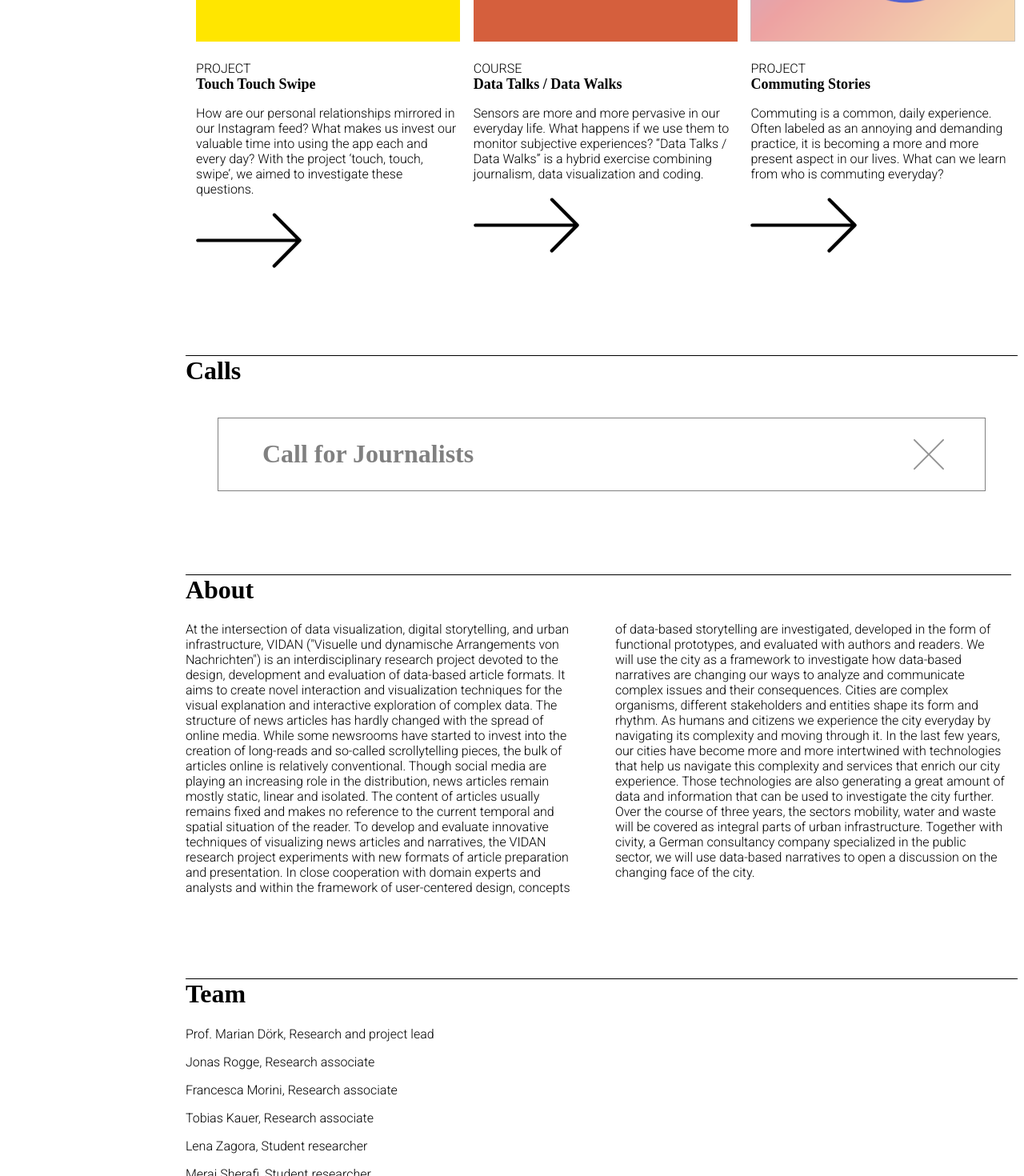
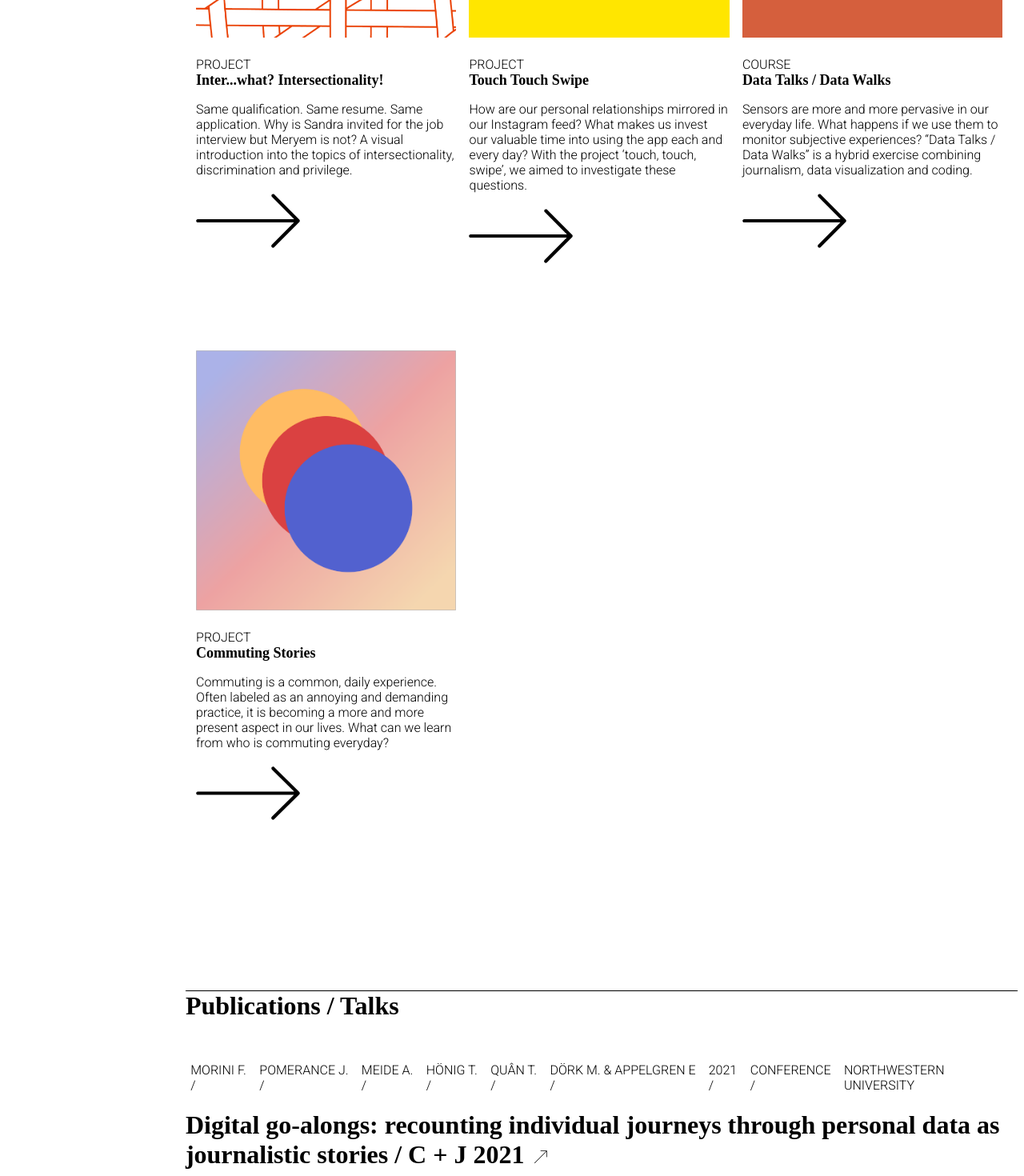
Before and after one commit to uclab-potsdam/vidan_landingpage, a Vue app: page / in a window 1280 px wide. Shown: the part 400-1870 px from the top of the page at 80% size. Built offline with nearby package versions, Linux system fonts and the light colour scheme; a web font is replaced by a local one.

Commit message:
add new projects and milestones

```diff
--- a/src/assets/data/content.json
+++ b/src/assets/data/content.json
@@ -1,5 +1,12 @@
 {
   "projects": [
+    {
+      "title": "Inter...what? Intersectionality!",
+      "category": "project",
+      "description": "Same qualification. Same resume. Same application. Why is Sandra invited for the job interview but Meryem is not? A visual introduction into the topics of intersectionality, discrimination and privilege.",
+      "link": "https://uclab.fh-potsdam.de/intervis/",
+      "img": "intervis.png"
+    },
     {
       "title": "Touch Touch Swipe",
       "category": "project",
@@ -23,6 +30,14 @@
     }
   ],
   "events": [
+    {
+      "title": "Digital go-alongs: recounting individual journeys through personal data as journalistic stories / C + J 2021",
+      "category": "Conference",
+      "venue": "Northwestern University",
+      "year": [2021],
+      "authors": ["Morini F.", "Pomerance J.", "Meide A.", "Hönig T.", "Quân T.", "Dörk M. & Appelgren E"],
+      "link": "https://cj2021.northeastern.edu/schedule-and-program/"
+    }
   ],
   "calls": [
     {
@@ -55,6 +70,10 @@
     {
       "name": "Meraj Sherafi",
       "role": "Student researcher"
+    },
+    {
+      "name": "Hannah Schwan",
+      "role": "Student researcher"
     }
   ]
 }
--- a/src/components/Projects.vue
+++ b/src/components/Projects.vue
@@ -50,6 +50,7 @@ export default {
   .container {
     width: 100%;
     display: inline-flex;
+    flex-wrap: wrap;
 
     .project-container:hover {
       .soon {
@@ -65,7 +66,8 @@ export default {
     .project-container {
       margin: 0 $margin;
       padding-left: 10px;
-      width: calc(100% / 3);
+      margin-bottom: 10%;
+      width: calc(100% / 3.2);
 
       &.soon {
        pointer-events: none;
@@ -81,6 +83,7 @@ export default {
 
       img {
         width: 100%;
+        border: 0.5 solid #eee;
 
         &.soon {
           width: 40%;
--- a/src/components/Publications.vue
+++ b/src/components/Publications.vue
@@ -8,13 +8,13 @@
       <!-- Happening only if data are found in the json events part-->
       <div v-if="events.length !== 0">
         <div v-for="(element, e) in events" :key="e">
-          <div class="element-details">
-            <h5 class="category">{{ element.category }},</h5>
-            <h5 class="category">{{ element.venue }},</h5>
-            <h5 v-for="(year, y) in element.year" :key="`${y}-year`" class="category">{{ year }},</h5>
-            <h5 v-for="(author, a) in element.authors" :key="`${a}-author`" class="category">{{ author }}</h5>
-          </div>
-            <a href="#">
+            <div class="element-details">
+                <h5 v-for="(author, a) in element.authors" :key="`${a}-author`" class="category">{{ author }} /</h5>
+                <h5 v-for="(year, y) in element.year" :key="`${y}-year`" class="category">{{ year }} /</h5>
+                <h5 class="category">{{ element.category }} /</h5>
+                <h5 class="category">{{ element.venue }}</h5>
+            </div>
+            <a :href="element.link">
               <h1>{{ element.title }}<span><img src="../assets/share-arrow.svg"/></span></h1>
             </a>
         </div>
@@ -47,7 +47,7 @@ export default {
 .events {
   .container {
     width: 100%;
-    margin-top: 10%;
+    margin-top: 5%;
 
     .element-details {
       display: inline-flex;
@@ -59,8 +59,8 @@ export default {
     h1 > span {
       display: inline-block;
       img {
-        margin-left: $margin;
-        width: 50%;
+        margin-left: $margin * 2;
+        width: 30%;
       }
     }
   }
```
Also changed, not shown: src/assets/images/intervis.png (added).
